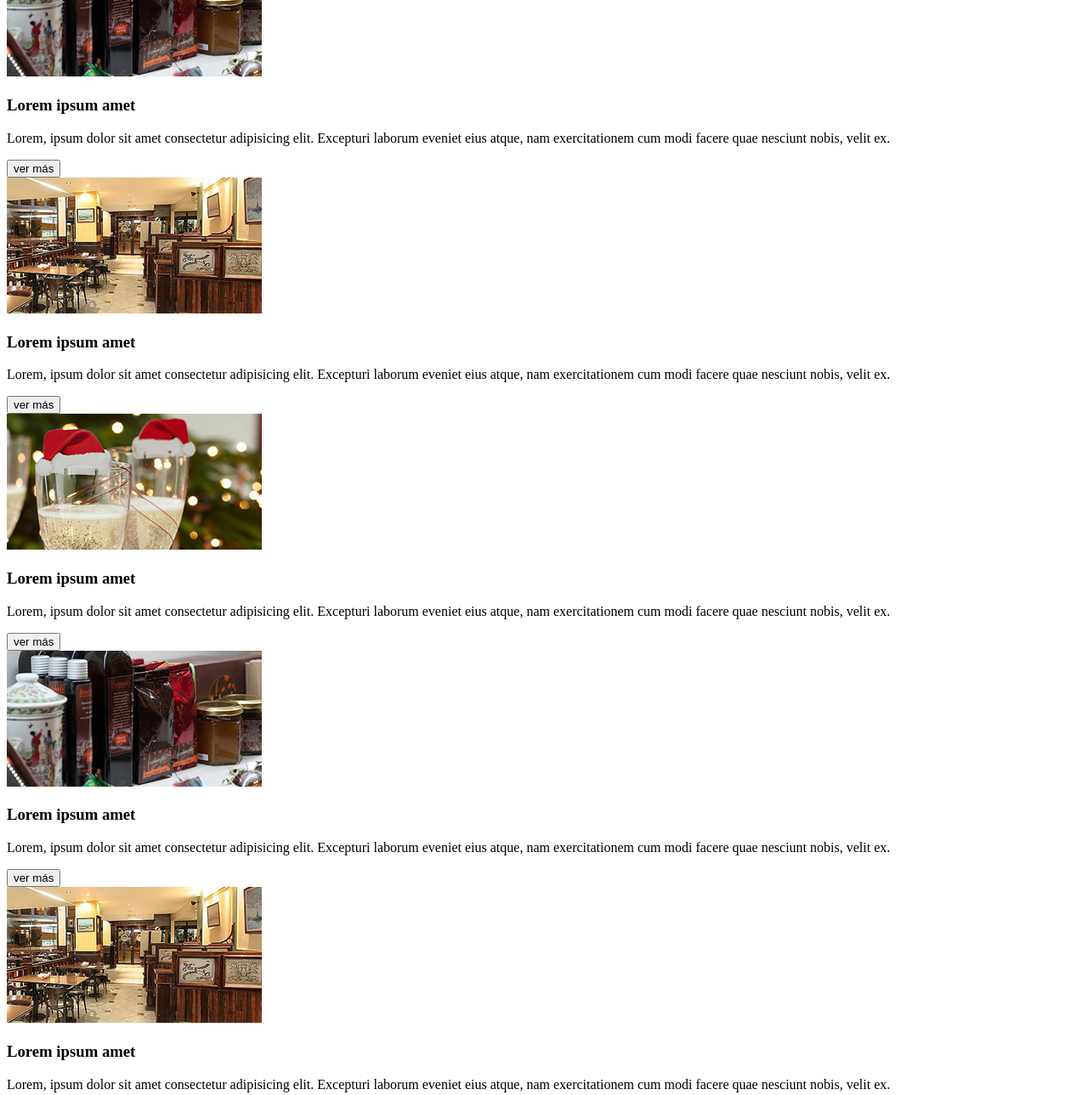
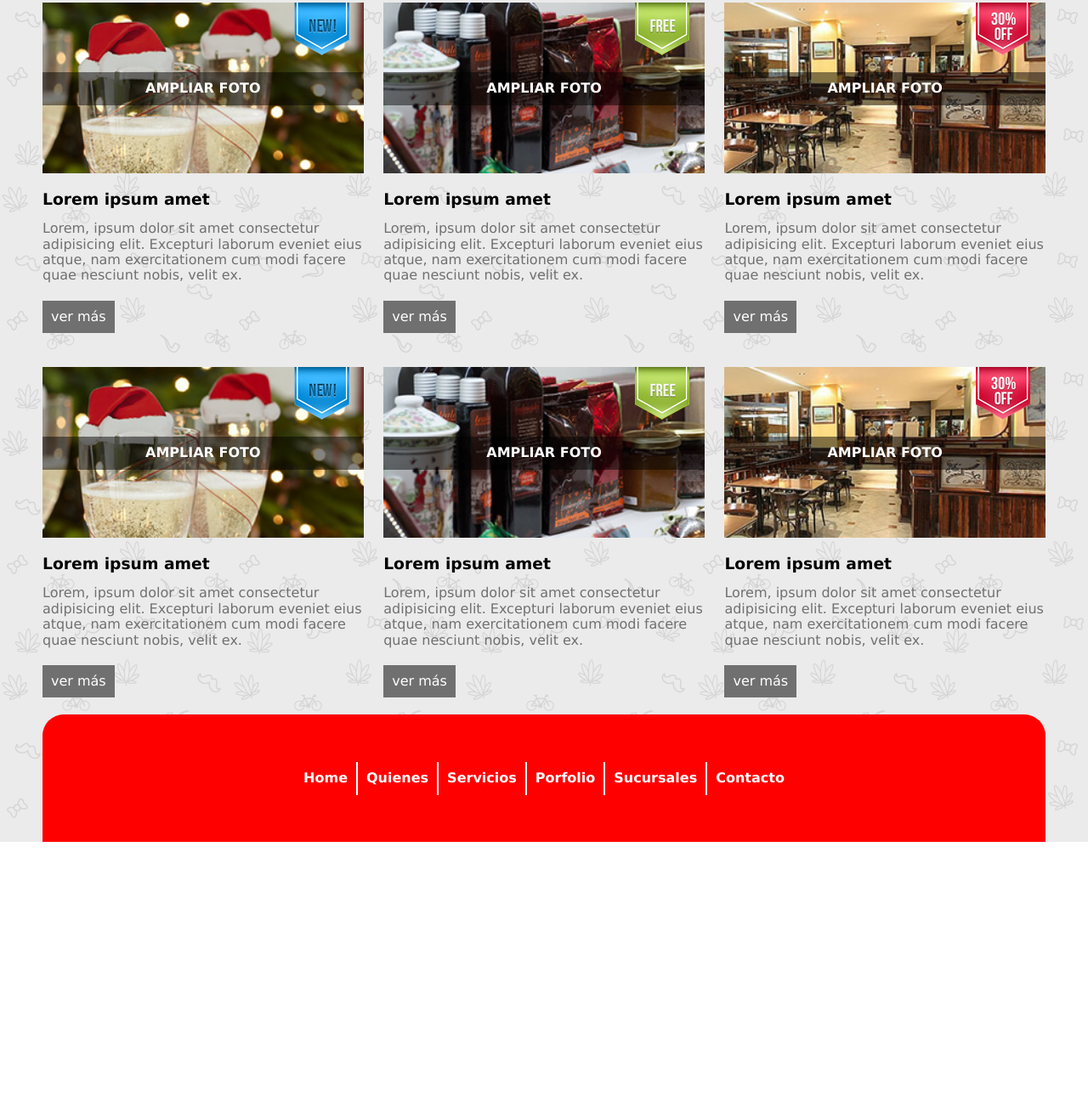
Before and after one commit to Sofiaspinelli/kitchening, a website: page views/index.html in a window 1280 px wide. Shown: the part 661-1950 px from the top of the page at 85% size. After the commit the page ends 1652 px from the top, so only its background shows below. Drawn offline with Linux system fonts and the light colour scheme.

Commit message:
transiciones y clase 35

```diff
--- a/public/css/footer.css
+++ b/public/css/footer.css
@@ -12,3 +12,37 @@ footer{
     color: var(--colorBlanco);
     text-transform: uppercase;
 }
+@media (min-width:769px) {
+    footer {
+        background-color: red;
+        border-top:25px ;
+        height: 150px;
+        display: flex;
+        justify-content: center;
+        border-radius: 25px 25px 0 0;
+    }
+    .home footer ul {
+        display: flex;
+        justify-content: center;
+        align-items: center;
+    }
+    }
+    .home footer ul {
+        display: flex;
+        justify-content: center;
+    }
+    .home footer ul li{
+        background-color: #efffff00;
+        padding: 10px;
+        margin: 2px 0;
+        border-left: 2px solid var(--colorBlanco);
+    }
+        .home footer ul li:first-child {
+            border-left: none;
+        }
+
+
+    .home footer ul li a {
+        text-transform: capitalize;
+        font-weight: bold;
+    }
--- a/public/css/header.css
+++ b/public/css/header.css
@@ -24,6 +24,9 @@
     padding: 10px;
     margin: 2px 0;
 }
+.home header ul li:hover {
+    background-color: var(--colorRojoo);
+}
 
 .home header ul li a {
     color: var(--colorBlanco);
@@ -46,6 +49,9 @@
         width: 16%;
         font-size: 0.5rem;
     }
+    .home header ul li:hover {
+        background-color: var(--colorRojoo);
+    }
 }
 @media (min-width:560px) {
     .home header ul li{
--- a/public/css/main.css
+++ b/public/css/main.css
@@ -7,6 +7,18 @@
 }
 .home main section .image{
     position: relative;
+}
+.home main section .image:hover .producto{
+    transform: scale(1.2);
+    position: relative;
+    transition: all 0.5s;
+    z-index: 10;
+
+}
+.home main section .image:hover .etiqueta {
+    z-index: 10;
+    transform: translateX(30px) translateY(-20px);
+    transition: all 0.5s;
 }
 .home main section .producto{
     width: 100%;
@@ -32,6 +44,9 @@
     /* text-align: center; */
     padding: 10px;
     color: var(--colorBlanco);
+}
+.home main section a.link:hover {
+    background-color: var(--colorRojoo);
 }
 
 .home main section .ampliar{
--- a/public/css/variables.css
+++ b/public/css/variables.css
@@ -6,4 +6,5 @@
     --colorNegro:#000;
     --colorRojo:#b4171e;
     --colorTransparente:#0000007b;
+    --colorRojoo: rgb(174, 53, 53);
 }
--- a/views/index.html
+++ b/views/index.html
@@ -5,15 +5,19 @@
     <meta http-equiv="X-UA-Compatible" content="IE=edge">
     <meta name="viewport" content="width=device-width, initial-scale=1.0">
     <title>kitchening</title>
-    <!-- Font awesome -->
-    <script src="https://kit.fontawesome.com/1a451b1708.js" crossorigin="anonymous"></script>
+     <!-- Font awesome -->
+     <script src="https://kit.fontawesome.com/1a451b1708.js" crossorigin="anonymous"></script>
+     <!-- Css -->
+     <link rel="stylesheet" href="/css/estilos.css">
 </head>
-<body>
+<body class="home">
     <header>
-        <div>
+        <div class="logo">
             <img src="/images/logo.jpg" alt="">
         </div>
+
         <button><i class="fas fa-hamburger"></i></button>
+
         <ul>
             <li><a href="#">Home</a></li>
             <li><a href="#">Quienes</a></li>
@@ -24,54 +28,70 @@
         </ul>
     </header>
     <main>
+        <div class="banner">
+            <img src="/images/img-banner.jpg" alt="">
+        </div>
         <section>
             <article>
-                <div>
-                    <img src="/images/img-pdto-1.jpg" alt="">
+                <div class="image">
+                    <img class="producto" src="/images/img-pdto-1.jpg" alt="">
+                    <img class="etiqueta" src="/images/img-nuevo.png" alt="">
+                    <a href="/" class="ampliar">ampliar foto</a>
                 </div>
                 <h3>Lorem ipsum amet</h3>
                 <p>Lorem, ipsum dolor sit amet consectetur adipisicing elit. Excepturi laborum eveniet eius atque, nam exercitationem cum modi facere quae nesciunt nobis, velit ex.</p>
-                <a href="#"><button>ver más</button></a>
+                <a href="#" class="link">ver más</a>
             </article>
             <article>
-                <div>
-                    <img src="/images/img-pdto-2.jpg" alt="">
+                <div class="image">
+                    <img class="producto" src="/images/img-pdto-2.jpg" alt="">
+                    <img src="/images/img-gratis.png" alt="" class="etiqueta">
+                    <a href="#" class="ampliar">ampliar foto</a>
+                </div>
+
+                <h3>Lorem ipsum amet</h3>
+                <p>Lorem, ipsum dolor sit amet consectetur adipisicing elit. Excepturi laborum eveniet eius atque, nam exercitationem cum modi facere quae nesciunt nobis, velit ex.</p>
+                <a href="#" class="link">ver más</a>
+            </article>
+            <article>
+                <div class="image">
+                    <img class="producto" src="/images/img-pdto-3.jpg" alt="">
+                    <img src="/images/img-descuento.png" alt="" class="etiqueta">
+                    <a href="/" class="ampliar">ampliar foto</a>
                 </div>
                 <h3>Lorem ipsum amet</h3>
                 <p>Lorem, ipsum dolor sit amet consectetur adipisicing elit. Excepturi laborum eveniet eius atque, nam exercitationem cum modi facere quae nesciunt nobis, velit ex.</p>
-                <a href="#"><button>ver más</button></a>
+                <a href="#" class="link">ver más</a>
             </article>
             <article>
-                <div>
-                    <img src="/images/img-pdto-3.jpg" alt="">
+                <div class="image">
+                    <img class="producto" src="/images/img-pdto-1.jpg" alt="">
+                    <img  class="etiqueta" src="/images/img-nuevo.png" alt="">
+                    <a href="/" class="ampliar">ampliar foto</a>
                 </div>
                 <h3>Lorem ipsum amet</h3>
                 <p>Lorem, ipsum dolor sit amet consectetur adipisicing elit. Excepturi laborum eveniet eius atque, nam exercitationem cum modi facere quae nesciunt nobis, velit ex.</p>
-                <a href="#"><button>ver más</button></a>
+                <a href="#" class="link">ver más</a>
             </article>
             <article>
-                <div>
-                    <img src="/images/img-pdto-1.jpg" alt="">
+                <div class="image">
+                    <img class="producto" src="/images/img-pdto-2.jpg" alt="">
+                    <img src="/images/img-gratis.png" alt="" class="etiqueta">
+                    <a href="/" class="ampliar">ampliar foto</a>
                 </div>
                 <h3>Lorem ipsum amet</h3>
                 <p>Lorem, ipsum dolor sit amet consectetur adipisicing elit. Excepturi laborum eveniet eius atque, nam exercitationem cum modi facere quae nesciunt nobis, velit ex.</p>
-                <a href="#"><button>ver más</button></a>
+                <a href="#" class="link">ver más</a>
             </article>
             <article>
-                <div>
-                    <img src="/images/img-pdto-2.jpg" alt="">
+                <div class="image">
+                    <img class="producto" src="/images/img-pdto-3.jpg" alt="">
+                    <img src="/images/img-descuento.png" alt="" class="etiqueta">
+                    <a href="/" class="ampliar">ampliar foto</a>
                 </div>
                 <h3>Lorem ipsum amet</h3>
                 <p>Lorem, ipsum dolor sit amet consectetur adipisicing elit. Excepturi laborum eveniet eius atque, nam exercitationem cum modi facere quae nesciunt nobis, velit ex.</p>
-                <a href="#"><button>ver más</button></a>
-            </article>
-            <article>
-                <div>
-                    <img src="/images/img-pdto-3.jpg" alt="">
-                </div>
-                <h3>Lorem ipsum amet</h3>
-                <p>Lorem, ipsum dolor sit amet consectetur adipisicing elit. Excepturi laborum eveniet eius atque, nam exercitationem cum modi facere quae nesciunt nobis, velit ex.</p>
-                <a href="#"><button>ver más</button></a>
+                <a href="#" class="link">ver más</a>
             </article>
         </section>
     </main>
```
